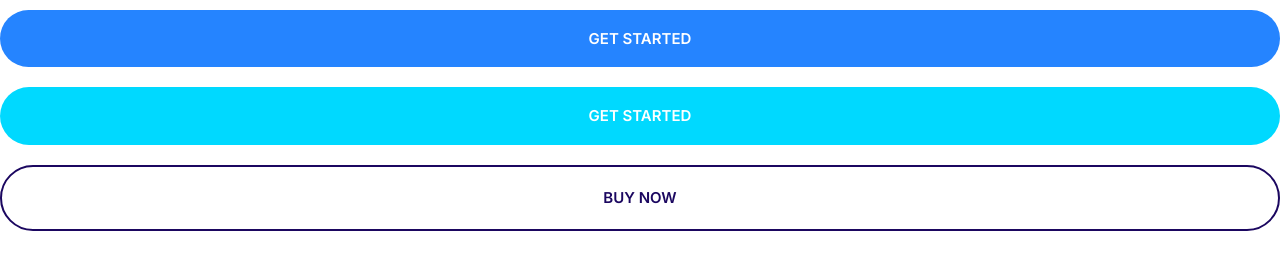
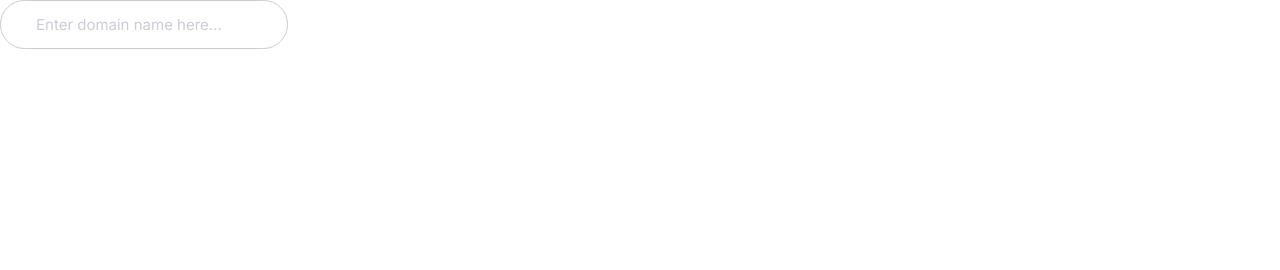
Before and after one commit to AkhilaKolluru98/moshify, a plain HTML site: page index.html in a window 1280 px wide. Drawn offline with Linux system fonts and the light colour scheme.

Commit message:
Build input compent and define styles.

```diff
--- a/css/styles.css
+++ b/css/styles.css
@@ -209,3 +209,24 @@ a{
   }
 
 }
+
+/*Input field*/
+.input {
+  border-radius: 30px;
+  border: 1px solid #ccc;
+  color: var(--color-headings);
+  font-size: 2rem;
+  outline:0;
+  padding: 1.5rem 3.5rem;
+  white-space: nowrap;
+
+}
+::placeholder{
+  color:#cdcbd7;
+}
+
+@media screen and (min-width:1024px) {
+  .input {
+    font-size: 1.5rem;
+  }
+}
--- a/index.html
+++ b/index.html
@@ -12,9 +12,7 @@
     <link href="https://fonts.googleapis.com/css2?family=Inter:wght@400;600;700&display=swap" rel="stylesheet">
 </head>
 <body>
-    <button class="btn btn--primary btn--block">Get Started</button>
-    <button class="btn btn--secondary btn--block">Get Started</button>
-    <a href="#" class="btn btn--outline btn--block">Buy Now</a>
+    <input type="text" name="" id="" placeholder="Enter domain name here..." class="input">
 
 
 
```
Also changed, not shown: components/inputs.html (added, +1 -0 lines).
